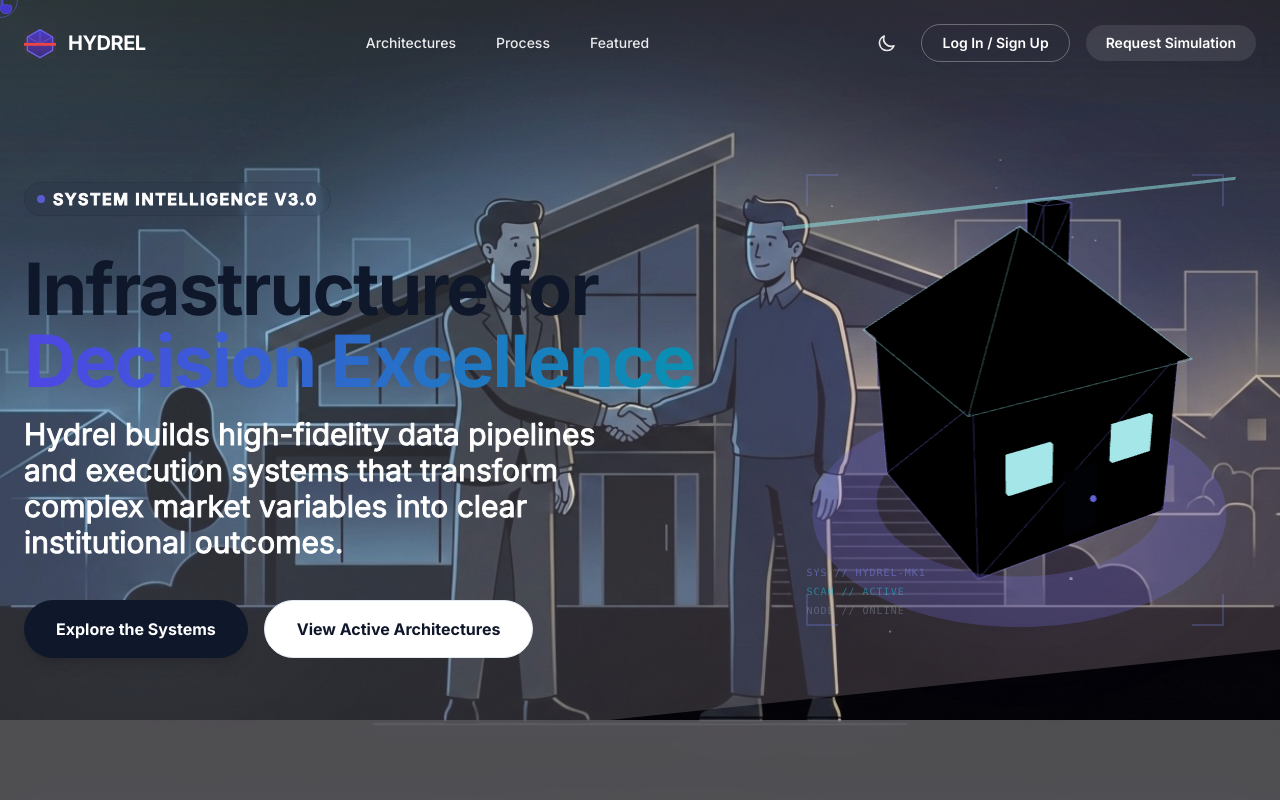
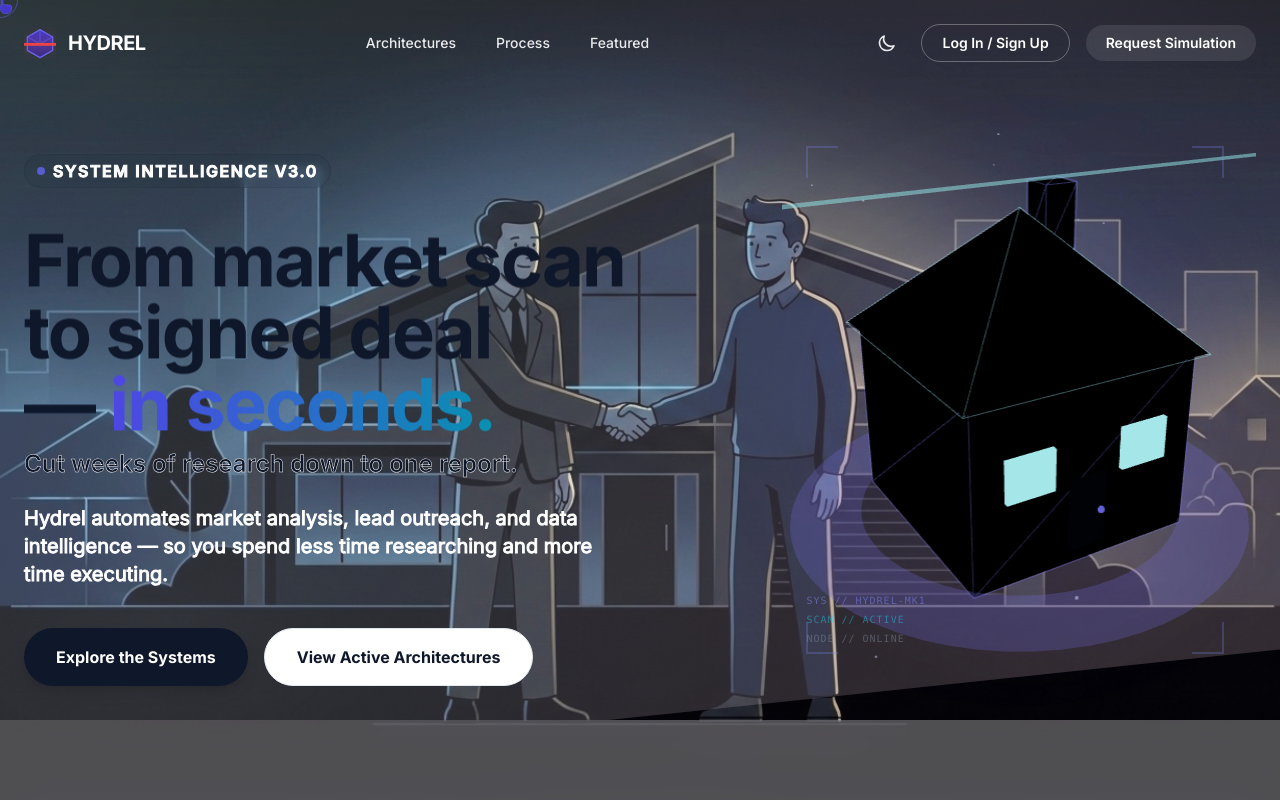
Before and after one commit to Hydrel-Tech/Hydrel, a React (Vite) app in the folder hydrel og 2/: page / in a window 1280 px wide. Shown: the top 800 px of the page. Built offline with nearby package versions, Linux system fonts and the light colour scheme; no server answers.

Commit message:
Refactor Hero component for improved readability

```diff
--- a/hydrel og 2/components/Hero.tsx
+++ b/hydrel og 2/components/Hero.tsx
@@ -1,284 +1,144 @@
 import React, { Suspense, useRef, useMemo } from 'react';
 import { motion } from 'framer-motion';
 import { Canvas, useFrame } from '@react-three/fiber';
-import { OrbitControls } from '@react-three/drei';
 import * as THREE from 'three';
 
-// ─────────────────────────────────────────
-// 3D SCENE COMPONENTS
-// ─────────────────────────────────────────
+// ─── 3D SCENE ───────────────────────────────────────────────
 
-/** Blueprint scan line that sweeps vertically through the house */
 const ScanLine: React.FC = () => {
-  const ref = useRef<THREE.Mesh>(null);
-  const dir = useRef(1);
-
-  useFrame((_state, delta) => {
+  const ref  = useRef<THREE.Mesh>(null);
+  const dir  = useRef(1);
+  useFrame((_s, dt) => {
     if (!ref.current) return;
-    ref.current.position.y += delta * 1.1 * dir.current;
-    if (ref.current.position.y > 2.8) dir.current = -1;
-    if (ref.current.position.y < -1.2) dir.current = 1;
+    ref.current.position.y += dt * 1.1 * dir.current;
+    if (ref.current.position.y >  2.8) dir.current = -1;
+    if (ref.current.position.y < -1.2) dir.current =  1;
   });
-
   return (
     <mesh ref={ref} position={[0, -1.2, 0]}>
       <planeGeometry args={[5, 0.03]} />
-      <meshBasicMaterial
-        color="#00f5ff"
-        transparent
-        opacity={0.55}
-        side={THREE.DoubleSide}
-        depthWrite={false}
-      />
+      <meshBasicMaterial color="#00f5ff" transparent opacity={0.55} side={THREE.DoubleSide} depthWrite={false} />
     </mesh>
   );
 };
 
-/** Pulsing ground ring that glows under the house */
 const GroundRing: React.FC = () => {
   const ref = useRef<THREE.Mesh>(null);
-
-  useFrame((state) => {
+  useFrame((s) => {
     if (!ref.current) return;
-    const mat = ref.current.material as THREE.MeshBasicMaterial;
-    mat.opacity = 0.15 + 0.12 * Math.sin(state.clock.elapsedTime * 1.8);
+    (ref.current.material as THREE.MeshBasicMaterial).opacity =
+      0.15 + 0.12 * Math.sin(s.clock.elapsedTime * 1.8);
   });
-
   return (
     <mesh ref={ref} position={[0, -0.76, 0]} rotation={[-Math.PI / 2, 0, 0]}>
       <ringGeometry args={[1.4, 2.0, 64]} />
-      <meshBasicMaterial
-        color="#6366f1"
-        transparent
-        opacity={0.2}
-        side={THREE.DoubleSide}
-        depthWrite={false}
-      />
+      <meshBasicMaterial color="#6366f1" transparent opacity={0.2} side={THREE.DoubleSide} depthWrite={false} />
     </mesh>
   );
 };
 
-/** Floating ambient particles around the house */
 const Particles: React.FC = () => {
   const COUNT = 28;
-  const points = useRef<THREE.Points>(null);
-
+  const pts   = useRef<THREE.Points>(null);
   const positions = useMemo(() => {
-    const arr = new Float32Array(COUNT * 3);
+    const a = new Float32Array(COUNT * 3);
     for (let i = 0; i < COUNT; i++) {
-      arr[i * 3] = (Math.random() - 0.5) * 7;
-      arr[i * 3 + 1] = (Math.random() - 0.5) * 5;
-      arr[i * 3 + 2] = (Math.random() - 0.5) * 7;
+      a[i*3]   = (Math.random() - .5) * 7;
+      a[i*3+1] = (Math.random() - .5) * 5;
+      a[i*3+2] = (Math.random() - .5) * 7;
     }
-    return arr;
+    return a;
   }, []);
-
-  useFrame((state) => {
-    if (!points.current) return;
-    points.current.rotation.y = state.clock.elapsedTime * 0.04;
-  });
-
+  useFrame((s) => { if (pts.current) pts.current.rotation.y = s.clock.elapsedTime * .04; });
   return (
-    <points ref={points}>
+    <points ref={pts}>
       <bufferGeometry>
-        <bufferAttribute
-          attach="attributes-position"
-          args={[positions, 3]}
-        />
+        <bufferAttribute attach="attributes-position" args={[positions, 3]} />
       </bufferGeometry>
-      <pointsMaterial
-        color="#a5b4fc"
-        size={0.04}
-        transparent
-        opacity={0.7}
-        sizeAttenuation
-      />
+      <pointsMaterial color="#a5b4fc" size={0.04} transparent opacity={0.7} sizeAttenuation />
     </points>
   );
 };
 
-/** Main house geometry — solid dark + holographic wireframe overlay */
 const House: React.FC = () => {
-  const groupRef = useRef<THREE.Group>(null);
-
-  useFrame((_state, delta) => {
-    if (!groupRef.current) return;
-    groupRef.current.rotation.y += delta * 0.28;
-  });
-
+  const g = useRef<THREE.Group>(null);
+  useFrame((_s, dt) => { if (g.current) g.current.rotation.y += dt * 0.28; });
   return (
-    <group ref={groupRef} position={[0, -0.2, 0]}>
-
-      {/* ── WALLS (solid) ── */}
-      <mesh castShadow position={[0, 0, 0]}>
-        <boxGeometry args={[2, 1.6, 2]} />
-        <meshStandardMaterial
-          color="#1e293b"
-          roughness={0.75}
-          metalness={0.15}
-        />
-      </mesh>
-      {/* Wireframe overlay on walls */}
-      <mesh position={[0, 0, 0]}>
-        <boxGeometry args={[2.01, 1.61, 2.01]} />
-        <meshBasicMaterial color="#6366f1" wireframe transparent opacity={0.22} />
-      </mesh>
-
-      {/* ── ROOF (solid) ── */}
-      <mesh castShadow position={[0, 1.3, 0]} rotation={[0, Math.PI / 4, 0]}>
-        <coneGeometry args={[1.52, 1.05, 4]} />
-        <meshStandardMaterial color="#0f172a" roughness={0.9} metalness={0.05} />
-      </mesh>
-      {/* Wireframe overlay on roof */}
-      <mesh position={[0, 1.3, 0]} rotation={[0, Math.PI / 4, 0]}>
-        <coneGeometry args={[1.54, 1.07, 4]} />
-        <meshBasicMaterial color="#00f5ff" wireframe transparent opacity={0.28} />
-      </mesh>
-
-      {/* ── CHIMNEY ── */}
-      <mesh castShadow position={[0.52, 1.65, -0.35]}>
-        <boxGeometry args={[0.28, 0.55, 0.28]} />
-        <meshStandardMaterial color="#1e293b" roughness={0.8} />
-      </mesh>
-      <mesh position={[0.52, 1.65, -0.35]}>
-        <boxGeometry args={[0.30, 0.57, 0.30]} />
-        <meshBasicMaterial color="#6366f1" wireframe transparent opacity={0.3} />
-      </mesh>
-
-      {/* ── LEFT WINDOW (glowing) ── */}
-      <mesh position={[-0.52, 0.12, 1.02]}>
-        <boxGeometry args={[0.42, 0.36, 0.05]} />
-        <meshStandardMaterial
-          color="#00f5ff"
-          emissive="#00f5ff"
-          emissiveIntensity={1.2}
-          roughness={0.1}
-          metalness={0.6}
-        />
-      </mesh>
-
-      {/* ── RIGHT WINDOW (glowing) ── */}
-      <mesh position={[0.52, 0.12, 1.02]}>
-        <boxGeometry args={[0.42, 0.36, 0.05]} />
-        <meshStandardMaterial
-          color="#00f5ff"
-          emissive="#00f5ff"
-          emissiveIntensity={1.2}
-          roughness={0.1}
-          metalness={0.6}
-        />
-      </mesh>
-
-      {/* ── DOOR ── */}
-      <mesh position={[0, -0.35, 1.02]}>
-        <boxGeometry args={[0.32, 0.62, 0.05]} />
-        <meshStandardMaterial color="#334155" roughness={0.7} />
-      </mesh>
-
-      {/* ── DOOR HANDLE (tiny accent) ── */}
-      <mesh position={[0.11, -0.35, 1.06]}>
-        <sphereGeometry args={[0.03, 8, 8]} />
-        <meshStandardMaterial
-          color="#a5b4fc"
-          emissive="#6366f1"
-          emissiveIntensity={0.8}
-          metalness={0.9}
-          roughness={0.1}
-        />
-      </mesh>
-
-      {/* ── SCAN LINE ── */}
+    <group ref={g} position={[0, -0.2, 0]}>
+      {/* Walls */}
+      <mesh><boxGeometry args={[2, 1.6, 2]} /><meshStandardMaterial color="#1e293b" roughness={0.75} metalness={0.15} /></mesh>
+      <mesh><boxGeometry args={[2.01, 1.61, 2.01]} /><meshBasicMaterial color="#6366f1" wireframe transparent opacity={0.22} /></mesh>
+      {/* Roof */}
+      <mesh position={[0, 1.3, 0]} rotation={[0, Math.PI/4, 0]}><coneGeometry args={[1.52, 1.05, 4]} /><meshStandardMaterial color="#0f172a" roughness={0.9} /></mesh>
+      <mesh position={[0, 1.3, 0]} rotation={[0, Math.PI/4, 0]}><coneGeometry args={[1.54, 1.07, 4]} /><meshBasicMaterial color="#00f5ff" wireframe transparent opacity={0.28} /></mesh>
+      {/* Chimney */}
+      <mesh position={[0.52, 1.65, -0.35]}><boxGeometry args={[0.28, 0.55, 0.28]} /><meshStandardMaterial color="#1e293b" roughness={0.8} /></mesh>
+      <mesh position={[0.52, 1.65, -0.35]}><boxGeometry args={[0.30, 0.57, 0.30]} /><meshBasicMaterial color="#6366f1" wireframe transparent opacity={0.3} /></mesh>
+      {/* Windows */}
+      <mesh position={[-0.52, 0.12, 1.02]}><boxGeometry args={[0.42, 0.36, 0.05]} /><meshStandardMaterial color="#00f5ff" emissive="#00f5ff" emissiveIntensity={1.2} roughness={0.1} metalness={0.6} /></mesh>
+      <mesh position={[ 0.52, 0.12, 1.02]}><boxGeometry args={[0.42, 0.36, 0.05]} /><meshStandardMaterial color="#00f5ff" emissive="#00f5ff" emissiveIntensity={1.2} roughness={0.1} metalness={0.6} /></mesh>
+      {/* Door */}
+      <mesh position={[0, -0.35, 1.02]}><boxGeometry args={[0.32, 0.62, 0.05]} /><meshStandardMaterial color="#334155" roughness={0.7} /></mesh>
+      {/* Door handle */}
+      <mesh position={[0.11, -0.35, 1.06]}><sphereGeometry args={[0.03, 8, 8]} /><meshStandardMaterial color="#a5b4fc" emissive="#6366f1" emissiveIntensity={0.8} metalness={0.9} roughness={0.1} /></mesh>
       <ScanLine />
-
-      {/* ── GROUND RING ── */}
       <GroundRing />
     </group>
   );
 };
 
-/** Full scene with lighting */
-const HouseScene: React.FC = () => {
-  return (
+const HouseScene: React.FC = () => (
   <>
     <ambientLight intensity={0.25} />
-      {/* Indigo key light */}
-      <pointLight position={[5, 6, 4]} intensity={1.4} color="#6366f1" />
-      {/* Cyan fill light */}
+    <pointLight position={[ 5, 6,  4]} intensity={1.4} color="#6366f1" />
     <pointLight position={[-4, 2, -4]} intensity={0.7} color="#00f5ff" />
-      {/* Warm bottom bounce */}
-      <pointLight position={[0, -3, 2]} intensity={0.25} color="#e0e7ff" />
+    <pointLight position={[ 0,-3,  2]} intensity={0.25} color="#e0e7ff" />
     <Particles />
     <House />
   </>
 );
+
+// ─── FRAMER VARIANTS ────────────────────────────────────────
+
+const container = {
+  hidden: {},
+  visible: { transition: { staggerChildren: 0.14, delayChildren: 0.1 } },
+};
+const item = {
+  hidden:  { opacity: 0, y: 28 },
+  visible: { opacity: 1, y: 0, transition: { duration: 0.75, ease: [0.22, 1, 0.36, 1] } },
 };
 
-// ─────────────────────────────────────────
-// FRAMER MOTION VARIANTS
-// ─────────────────────────────────────────
-
-const containerVariants = {
-  hidden: {},
-  visible: {
-    transition: { staggerChildren: 0.14, delayChildren: 0.1 },
-  },
-};
-
-const itemVariants = {
-  hidden: { opacity: 0, y: 28 },
-  visible: {
-    opacity: 1,
-    y: 0,
-    transition: { duration: 0.75, ease: [0.22, 1, 0.36, 1] },
-  },
-};
-
-// ─────────────────────────────────────────
-// HERO COMPONENT
-// ─────────────────────────────────────────
+// ─── HERO COMPONENT ─────────────────────────────────────────
 
 export const Hero: React.FC = () => {
   const scrollToSection = (id: string) => {
-    const element = document.getElementById(id);
-    if (element) {
-      element.scrollIntoView({ behavior: 'smooth' });
-    }
+    document.getElementById(id)?.scrollIntoView({ behavior: 'smooth' });
   };
 
   return (
     <div className="relative min-h-[90vh] flex items-center overflow-hidden bg-transparent">
 
-      {/* ── Stripe-style gradient background (unchanged) ── */}
+      {/* Background gradient */}
       <div className="absolute inset-0 z-0 pointer-events-none">
-        <div
-          className="absolute top-0 left-0 w-full h-[120%] bg-white/10 dark:bg-slate-900/40 skew-y-[-6deg] origin-top-left transform -translate-y-20 transition-colors duration-300"
-        >
-          <div
-            className="absolute inset-0 w-full h-full opacity-30 dark:opacity-50"
-            style={{
-              backgroundImage: `
-                radial-gradient(at 77% 12%, hsla(245, 68%, 78%, 0.4) 0px, transparent 50%),
-                radial-gradient(at 0% 12%, hsla(180, 77%, 78%, 0.4) 0px, transparent 50%),
-                radial-gradient(at 90% 90%, hsla(333, 64%, 81%, 0.4) 0px, transparent 50%),
-                radial-gradient(at 12% 84%, hsla(208, 62%, 84%, 0.4) 0px, transparent 50%)
-              `,
-            }}
-          />
+        <div className="absolute top-0 left-0 w-full h-[120%] bg-white/10 dark:bg-slate-900/40 skew-y-[-6deg] origin-top-left transform -translate-y-20 transition-colors duration-300">
+          <div className="absolute inset-0 opacity-30 dark:opacity-50" style={{
+            backgroundImage:`
+              radial-gradient(at 77% 12%, hsla(245,68%,78%,.4) 0px, transparent 50%),
+              radial-gradient(at  0% 12%, hsla(180,77%,78%,.4) 0px, transparent 50%),
+              radial-gradient(at 90% 90%, hsla(333,64%,81%,.4) 0px, transparent 50%),
+              radial-gradient(at 12% 84%, hsla(208,62%,84%,.4) 0px, transparent 50%)`
+          }} />
         </div>
       </div>
 
-      {/* ── Main grid ── */}
       <div className="relative z-10 max-w-7xl mx-auto px-6 grid lg:grid-cols-[1.2fr_0.8fr] gap-12 pt-20 w-full">
 
-        {/* LEFT — animated text content */}
-        <motion.div
-          className="max-w-2xl pt-10"
-          variants={containerVariants}
-          initial="hidden"
-          animate="visible"
-        >
+        {/* LEFT — text */}
+        <motion.div className="max-w-2xl pt-10" variants={container} initial="hidden" animate="visible">
+
           {/* Badge */}
-          <motion.div variants={itemVariants}>
+          <motion.div variants={item}>
             <div className="inline-flex items-center gap-2 px-3 py-1 rounded-full bg-slate-900/5 dark:bg-white/10 border border-slate-900/10 dark:border-white/20 backdrop-blur-sm mb-8 transition-colors duration-300">
               <span className="w-2 h-2 rounded-full bg-indigo-500 animate-pulse" />
               <span className="text-base font-semibold text-white tracking-widest uppercase [-webkit-text-stroke:1px_white]">
@@ -287,67 +147,58 @@ export const Hero: React.FC = () => {
             </div>
           </motion.div>
 
-          {/* Headline — entrance + gentle float */}
-          <motion.div variants={itemVariants}>
+          {/* Headline — entrance + smooth GPU-accelerated float */}
+          <motion.div variants={item}>
             <motion.h1
-              className="text-5xl md:text-7xl font-bold text-slate-900 dark:text-white mb-6 leading-[1.1] tracking-tight text-balance transition-colors duration-300"
+              className="text-5xl md:text-7xl font-bold text-slate-900 dark:text-white mb-3 leading-[1.1] tracking-tight text-balance transition-colors duration-300"
+              style={{ willChange: 'transform' }}
               animate={{ y: [-5, 5, -5] }}
-              transition={{
-                duration: 6,
-                repeat: Infinity,
-                ease: 'easeInOut',
-                delay: 1,
-              }}
+              transition={{ duration: 6, repeat: Infinity, ease: 'easeInOut', delay: 1 }}
             >
-              Infrastructure for{' '}
+              From market scan to signed deal —{' '}
               <span className="text-transparent bg-clip-text bg-gradient-to-r from-indigo-600 to-cyan-600 dark:from-indigo-400 dark:to-cyan-400">
-                Decision Excellence
+                in seconds.
               </span>
             </motion.h1>
           </motion.div>
 
-          {/* Sub-text */}
-          <motion.p
-            variants={itemVariants}
-            className="text-2xl md:text-3xl text-white mb-10 leading-relaxed max-w-xl [-webkit-text-stroke:1px_white]"
-          >
-            Hydrel builds high-fidelity data pipelines and execution systems
-            that transform complex market variables into clear institutional
-            outcomes.
+          {/* Sub-punch */}
+          <motion.div variants={item}>
+            <p className="text-xl md:text-2xl font-semibold text-slate-900 dark:text-white mb-6 [-webkit-text-stroke:0.5px_white] dark:[-webkit-text-stroke:0px] transition-colors duration-300">
+              Cut weeks of research down to one report.
+            </p>
+          </motion.div>
+
+          {/* Description */}
+          <motion.p variants={item} className="text-lg md:text-xl text-white dark:text-slate-300 mb-10 leading-relaxed max-w-xl [-webkit-text-stroke:1px_white] dark:[-webkit-text-stroke:0px]">
+            Hydrel automates market analysis, lead outreach, and data intelligence — so you spend less time researching and more time executing.
           </motion.p>
 
           {/* CTAs */}
-          <motion.div variants={itemVariants} className="flex flex-wrap gap-4">
+          <motion.div variants={item} className="flex flex-wrap gap-4">
             <button
               onClick={() => scrollToSection('architectures')}
-              className="px-8 py-4 bg-slate-900 dark:bg-white text-white dark:text-slate-900 font-bold rounded-full shadow-lg hover:bg-slate-800 dark:hover:bg-slate-100 hover:shadow-xl transition-all hover:-translate-y-0.5 cursor-pointer"
+              className="px-8 py-4 bg-slate-900 dark:bg-white text-white dark:text-slate-900 font-bold rounded-full shadow-lg hover:bg-slate-800 dark:hover:bg-slate-100 hover:shadow-xl transition-all hover:-translate-y-0.5"
             >
               Explore the Systems
             </button>
             <button
               onClick={() => scrollToSection('featured')}
-              className="px-8 py-4 bg-white dark:bg-slate-800 text-slate-900 dark:text-white font-bold rounded-full hover:bg-slate-50 dark:hover:bg-slate-700 border border-slate-200 dark:border-slate-700 transition-colors cursor-pointer"
+              className="px-8 py-4 bg-white dark:bg-slate-800 text-slate-900 dark:text-white font-bold rounded-full hover:bg-slate-50 dark:hover:bg-slate-700 border border-slate-200 dark:border-slate-700 transition-colors"
             >
               View Active Architectures
             </button>
           </motion.div>
         </motion.div>
 
-        {/* RIGHT — 3D holographic house */}
+        {/* RIGHT — 3D house */}
         <div className="hidden lg:block relative h-full min-h-[500px]">
-
-          {/* Ambient glow blobs behind canvas */}
           <div className="absolute top-1/2 left-1/2 -translate-x-1/2 -translate-y-1/2 w-96 h-96 bg-indigo-500/10 rounded-full blur-3xl pointer-events-none" />
-          <div className="absolute top-1/2 left-1/2 -translate-x-1/2 -translate-y-1/2 w-64 h-64 bg-cyan-400/08 rounded-full blur-2xl pointer-events-none" />
-
-          {/* R3F Canvas */}
-          <Suspense
-            fallback={
+          <Suspense fallback={
             <div className="w-full h-full flex items-center justify-center">
               <div className="w-10 h-10 border-2 border-indigo-500 border-t-transparent rounded-full animate-spin" />
             </div>
-            }
-          >
+          }>
             <Canvas
               camera={{ position: [4, 3, 5], fov: 38 }}
               style={{ background: 'transparent', width: '100%', height: '100%' }}
@@ -357,24 +208,17 @@ export const Hero: React.FC = () => {
             </Canvas>
           </Suspense>
 
-          {/* HUD overlay — decorative readouts */}
+          {/* HUD */}
           <div className="absolute bottom-10 left-6 pointer-events-none space-y-1">
-            <p className="text-[10px] font-mono text-indigo-400/50 tracking-widest uppercase">
-              SYS // HYDREL-MK1
-            </p>
-            <p className="text-[10px] font-mono text-cyan-400/45 tracking-widest uppercase">
-              SCAN // ACTIVE
-            </p>
-            <p className="text-[10px] font-mono text-slate-400/40 tracking-widest uppercase">
-              NODE // ONLINE
-            </p>
+            <p className="text-[10px] font-mono text-indigo-400/50 tracking-widest uppercase">SYS // HYDREL-MK1</p>
+            <p className="text-[10px] font-mono text-cyan-400/45 tracking-widest uppercase">SCAN // ACTIVE</p>
+            <p className="text-[10px] font-mono text-slate-400/40 tracking-widest uppercase">NODE // ONLINE</p>
           </div>
-
-          {/* Corner bracket decorations */}
+          {/* Corner brackets */}
           <div className="absolute top-8 right-8 w-8 h-8 border-t-2 border-r-2 border-indigo-400/25 pointer-events-none" />
-          <div className="absolute top-8 left-6 w-8 h-8 border-t-2 border-l-2 border-indigo-400/25 pointer-events-none" />
+          <div className="absolute top-8 left-6  w-8 h-8 border-t-2 border-l-2 border-indigo-400/25 pointer-events-none" />
           <div className="absolute bottom-8 right-8 w-8 h-8 border-b-2 border-r-2 border-indigo-400/25 pointer-events-none" />
-          <div className="absolute bottom-8 left-6 w-8 h-8 border-b-2 border-l-2 border-indigo-400/25 pointer-events-none" />
+          <div className="absolute bottom-8 left-6  w-8 h-8 border-b-2 border-l-2 border-indigo-400/25 pointer-events-none" />
         </div>
       </div>
     </div>
```
Lines whose indentation alone changed are shown as unchanged.
